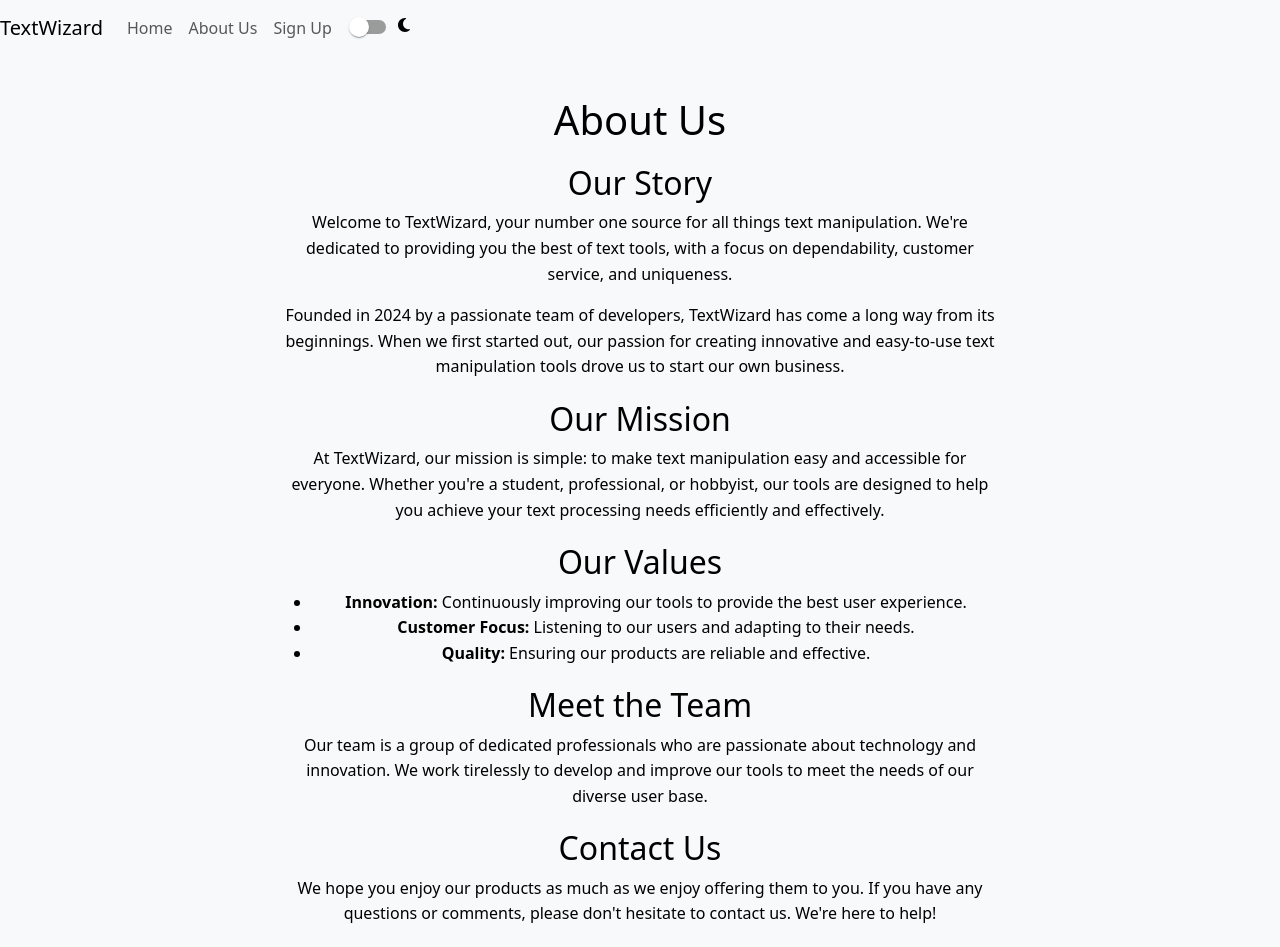
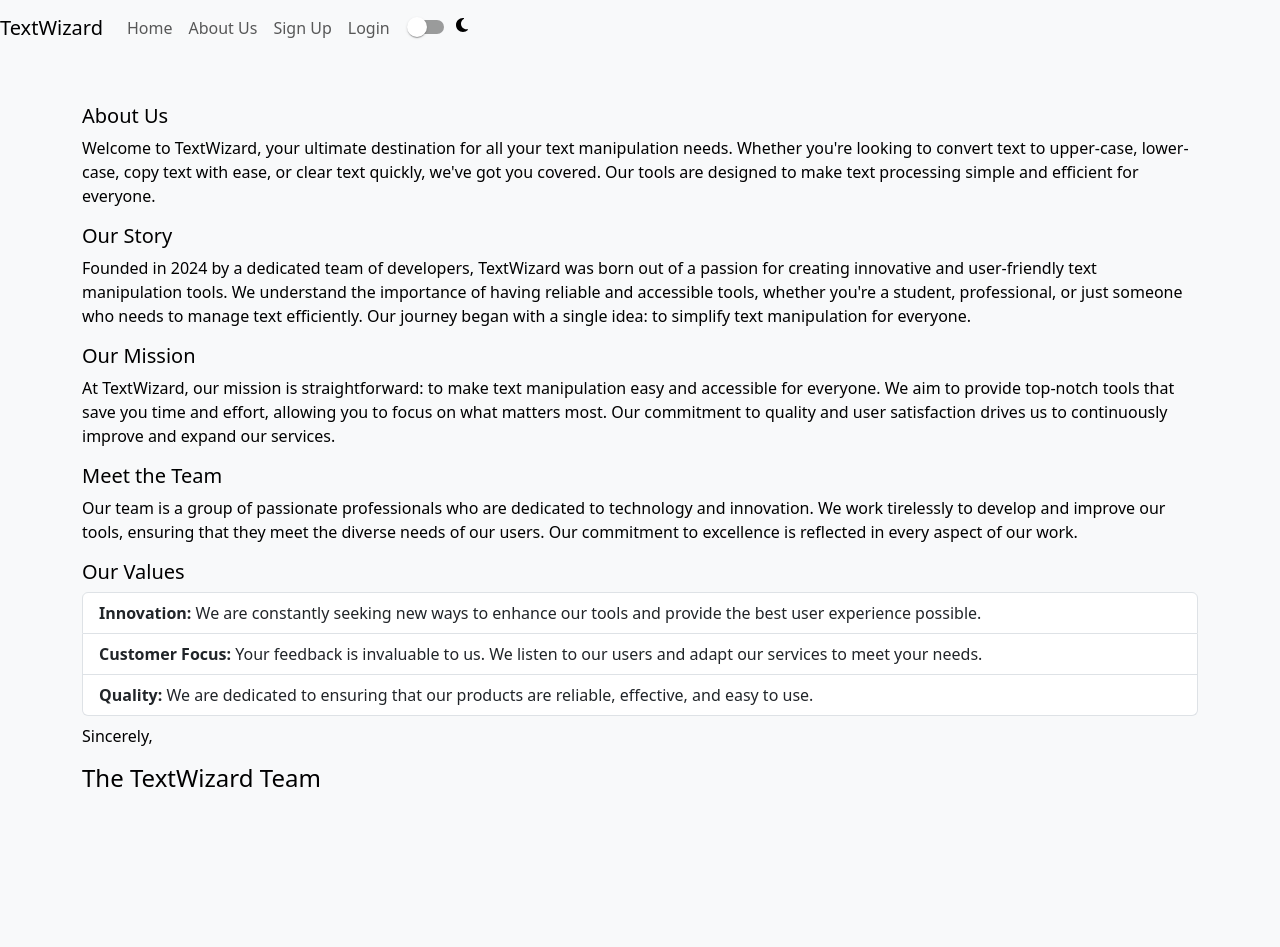
Before and after one commit to dharmsolanki/textwizard, a React (Create React App) app: page /about in a window 1280 px wide. Shown: the top 947 px of the page. After the commit the page ends 841 px from the top, so only its background shows below. Built offline with nearby package versions, Linux system fonts and the light colour scheme.

Commit message:
create login and signup

```diff
--- a/src/App.css
+++ b/src/App.css
@@ -1,5 +1,5 @@
 .App {
-  text-align: center;
+  /* text-align: center; */
 }
 
 .App-logo {
--- a/src/App.js
+++ b/src/App.js
@@ -4,6 +4,7 @@ import Home from './component/Home';
 import Navbar from './component/Navbar';
 import { BrowserRouter as Router, Route, Routes } from 'react-router-dom';
 import Signup from './component/Signup';
+import Login from './component/Login';
 
 function App() {
   return (
@@ -14,6 +15,7 @@ function App() {
           <Route path="/" element={<Home/>} />
           <Route path="/about" element={<About />} />
           <Route path="/register" element={<Signup />} />
+          <Route path="/login" element={<Login />} />
         </Routes>
       </Router>
     </div>
--- a/src/component/About.js
+++ b/src/component/About.js
@@ -2,56 +2,35 @@ import React from 'react';
 
 export default function About() {
   return (
-    <div style={{ padding: '40px', maxWidth: '800px', margin: '0 auto', lineHeight: '1.6' }}>
-      <h1 style={{ textAlign: 'center', marginBottom: '20px' }}>About Us</h1>
-      <section>
-        <h2>Our Story</h2>
-        <p>
-          Welcome to TextWizard, your number one source for all things text manipulation. We're dedicated to providing you the best of text tools, with a focus on dependability, customer service, and uniqueness.
-        </p>
-        <p>
-          Founded in 2024 by a passionate team of developers, TextWizard has come a long way from its beginnings. When we first started out, our passion for creating innovative and easy-to-use text manipulation tools drove us to start our own business.
-        </p>
-      </section>
-
-      <section style={{ marginTop: '20px' }}>
-        <h2>Our Mission</h2>
-        <p>
-          At TextWizard, our mission is simple: to make text manipulation easy and accessible for everyone. Whether you're a student, professional, or hobbyist, our tools are designed to help you achieve your text processing needs efficiently and effectively.
-        </p>
-      </section>
-
-      <section style={{ marginTop: '20px' }}>
-        <h2>Our Values</h2>
-        <ul>
-          <li><strong>Innovation:</strong> Continuously improving our tools to provide the best user experience.</li>
-          <li><strong>Customer Focus:</strong> Listening to our users and adapting to their needs.</li>
-          <li><strong>Quality:</strong> Ensuring our products are reliable and effective.</li>
+    <div className='container my-5'>
+      <div className="title text-left">
+        <h5>About Us</h5>
+        <p>Welcome to TextWizard, your ultimate destination for all your text manipulation needs. Whether you're looking to convert text to upper-case, lower-case, copy text with ease, or clear text quickly, we've got you covered. Our tools are designed to make text processing simple and efficient for everyone.</p>
+      </div>
+      <div className="title text-left">
+        <h5>Our Story</h5>
+        <p>Founded in 2024 by a dedicated team of developers, TextWizard was born out of a passion for creating innovative and user-friendly text manipulation tools. We understand the importance of having reliable and accessible tools, whether you're a student, professional, or just someone who needs to manage text efficiently. Our journey began with a single idea: to simplify text manipulation for everyone.</p>
+      </div>
+      <div className="title text-left">
+        <h5>Our Mission</h5>
+        <p>At TextWizard, our mission is straightforward: to make text manipulation easy and accessible for everyone. We aim to provide top-notch tools that save you time and effort, allowing you to focus on what matters most. Our commitment to quality and user satisfaction drives us to continuously improve and expand our services.</p>
+      </div>
+      <div className="title text-left">
+        <h5>Meet the Team</h5>
+        <p>Our team is a group of passionate professionals who are dedicated to technology and innovation. We work tirelessly to develop and improve our tools, ensuring that they meet the diverse needs of our users. Our commitment to excellence is reflected in every aspect of our work.</p>
+      </div>
+      <div className="title text-left">
+        <h5>Our Values</h5>
+        <ul className="list-group">
+          <li className="list-group-item"><b>Innovation:</b> We are constantly seeking new ways to enhance our tools and provide the best user experience possible.</li>
+          <li className="list-group-item"><b>Customer Focus:</b> Your feedback is invaluable to us. We listen to our users and adapt our services to meet your needs.</li>
+          <li className="list-group-item"><b>Quality:</b> We are dedicated to ensuring that our products are reliable, effective, and easy to use.</li>
         </ul>
-      </section>
-
-      <section style={{ marginTop: '20px' }}>
-        <h2>Meet the Team</h2>
-        <p>
-          Our team is a group of dedicated professionals who are passionate about technology and innovation. We work tirelessly to develop and improve our tools to meet the needs of our diverse user base.
-        </p>
-      </section>
-
-      <section style={{ marginTop: '20px' }}>
-        <h2>Contact Us</h2>
-        <p>
-          We hope you enjoy our products as much as we enjoy offering them to you. If you have any questions or comments, please don't hesitate to contact us. We're here to help!
-        </p>
-        <p>Email: support@textwizard.com</p>
-        <p>Phone: +1 (123) 456-7890</p>
-      </section>
-
-      <section style={{ marginTop: '20px', textAlign: 'center' }}>
-        <p>
-          Sincerely,<br />
-          <strong>The TextWizard Team</strong>
-        </p>
-      </section>
+      </div>
+      <div className="title text-left my-2">
+        <p>Sincerely,</p>
+        <h4>The TextWizard Team</h4>
+      </div>
     </div>
   );
 }
--- /dev/null
+++ b/src/component/Login.js
@@ -0,0 +1,74 @@
+import React, { useEffect, useState } from 'react';
+import { Button, Form, Row, Col } from 'react-bootstrap';
+import 'bootstrap/dist/css/bootstrap.min.css';
+import { ToastContainer, toast } from 'react-toastify';
+import 'react-toastify/dist/ReactToastify.css';
+import { useNavigate } from 'react-router-dom';
+
+export default function Login() {
+
+    const [loginInfo, setLoginInfo] = useState({
+        email: '',
+        password: ''
+    });
+    const [loggedIn, setLoggedIn] = useState(false);
+    const navigate = useNavigate();
+    const usersData = JSON.parse(localStorage.getItem('formData'));
+
+    const handleChange = (event) => {
+        const { name, value } = event.target;
+        setLoginInfo((prevLoginInfo) => ({
+            ...prevLoginInfo,
+            [name]: value
+        }));
+    };
+
+    function compareSingleToMultiple(singleObj, multipleObjs) {
+        return multipleObjs.filter(obj =>
+            Object.keys(singleObj).every(key => singleObj[key] === obj[key])
+        );
+    }
+
+    const handleLogin = (e) => {
+        e.preventDefault();
+        const matchingObjects = compareSingleToMultiple(loginInfo, usersData);
+        if (matchingObjects.length == 1) {
+            setLoggedIn(true);
+            navigate('/');
+        }
+        else {
+            setLoggedIn(false);
+            toast.error('Invalid Credentials.')
+        }
+    }
+
+    useEffect(() => {
+        if (loggedIn) {
+            toast.success('Login Success.')
+        }
+    }, [loggedIn]);
+
+    return (
+        <div className='container my-5'>
+            <h2 className="text-center mb-4">Login</h2>
+            <Row className="justify-content-center">
+                <Col md={6}>
+                    <Form>
+                        <Form.Group className="mb-3" controlId="formBasicEmail">
+                            <Form.Control type="email" placeholder="Enter email" name='email' value={loginInfo.email} onChange={handleChange} />
+                        </Form.Group>
+
+                        <Form.Group className="mb-3" controlId="formBasicPassword">
+                            <Form.Control type="password" placeholder="Password" name='password' value={loginInfo.password} onChange={handleChange} />
+                        </Form.Group>
+
+                        <Button variant="primary" type="submit" className="w-100" onClick={handleLogin}>
+                            Login
+                        </Button>
+                    </Form>
+                </Col>
+            </Row>
+            <ToastContainer />
+        </div>
+    )
+}
--- a/src/component/Navbar.js
+++ b/src/component/Navbar.js
@@ -44,6 +44,9 @@ export default function Navbar() {
                     <li className="nav-item">
                         <Link className="nav-link" to="/register">Sign Up</Link>
                     </li>
+                    <li className="nav-item">
+                        <Link className="nav-link" to="/login">Login</Link>
+                    </li>
                     <li className='nav-item'>
                         <Switch color="warning" onChange={handleChange} checked={checked}/>
                         <FontAwesomeIcon icon={!checked ? faMoon : faSun} />
--- a/src/component/Signup.js
+++ b/src/component/Signup.js
@@ -24,9 +24,9 @@ export default function Signup() {
             setFormSubmitted(true);
         }
 
-        window.localStorage.setItem('name', signUpInfo.name);
-        window.localStorage.setItem('email', signUpInfo.email);
-        window.localStorage.setItem('password', signUpInfo.password);
+        const storedFormData = JSON.parse(localStorage.getItem('formData')) || [];
+        storedFormData.push(signUpInfo);
+        localStorage.setItem('formData', JSON.stringify(storedFormData));
 
         setSignUpInfo({
             name: '',
```
